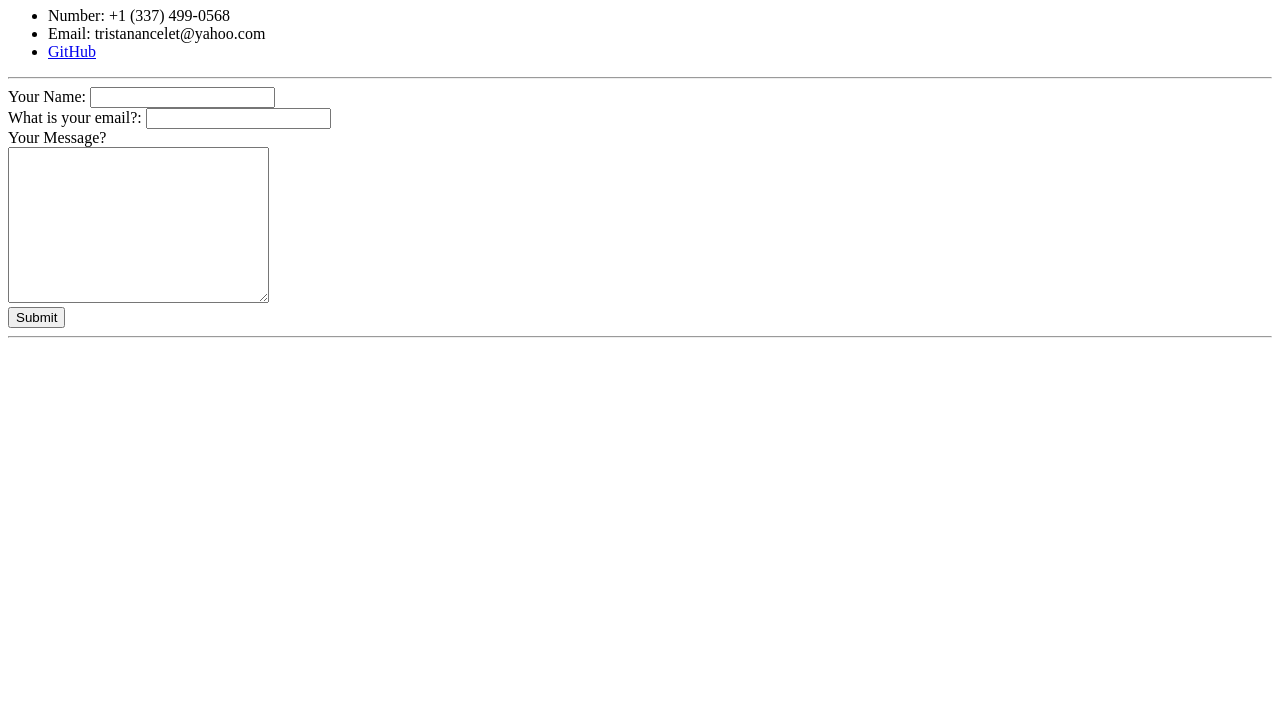
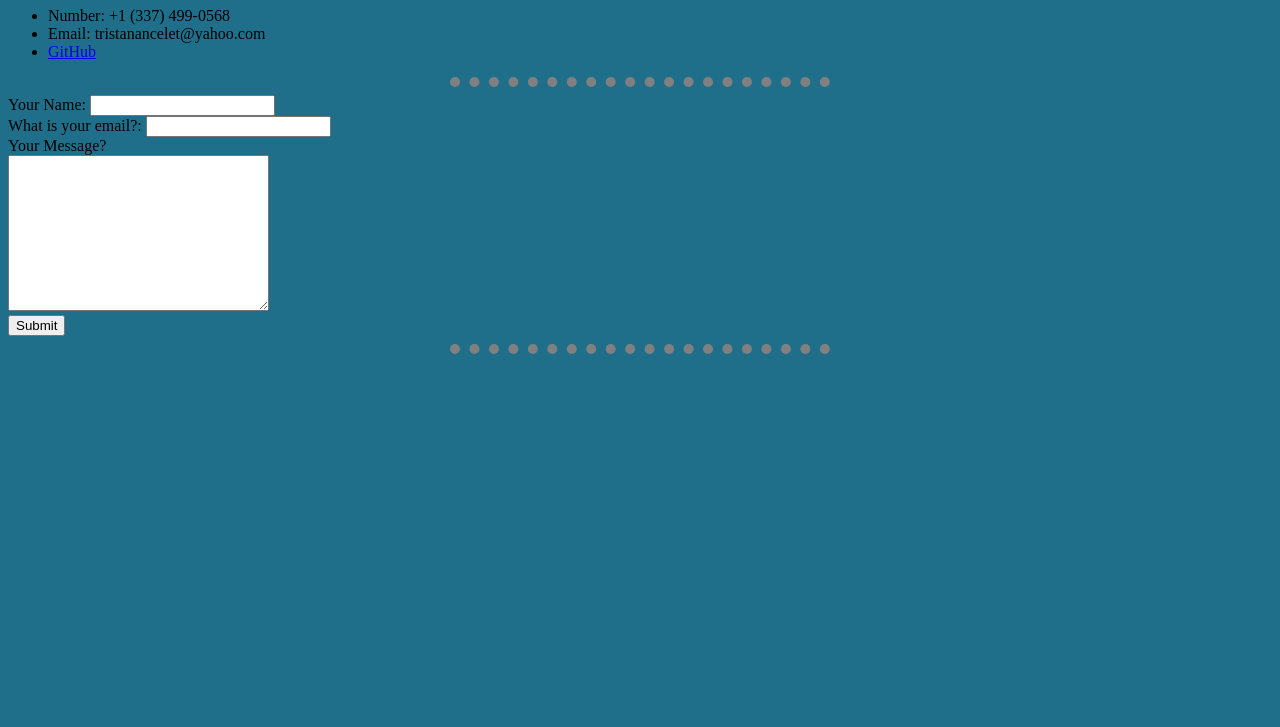
Before and after one commit to TristanAncelet/WebDevCourse, a plain HTML site: page contact.html in a window 1280 px wide. Shown: the part 73-800 px from the top of the page. Drawn offline with Linux system fonts and the light colour scheme.

Commit message:
forgot to add <link rel=stylesheet href=css/site.css> to contact.html

```diff
--- a/contact.html
+++ b/contact.html
@@ -4,6 +4,7 @@
     <head>
         <meta charset="utf-8">
         <title>My contact information</title>
+        <link rel="stylesheet" href="css/site.css">
     </head>
     <body>
         <h1>Contact info</h1>
```
